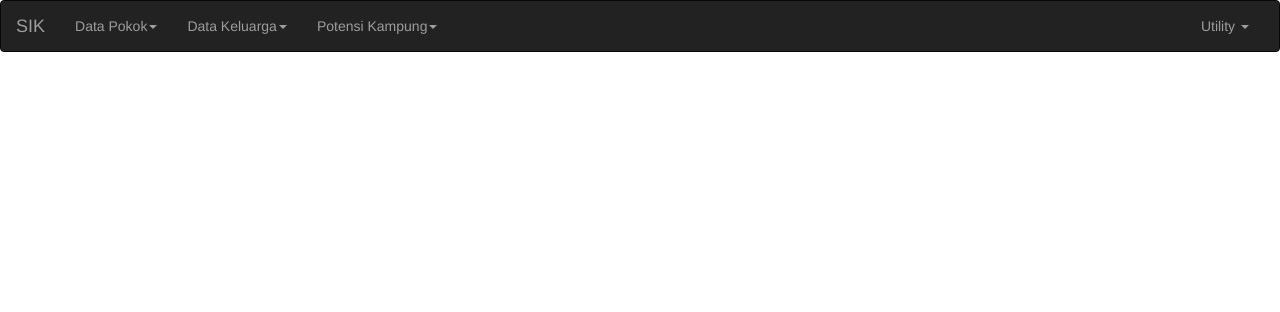
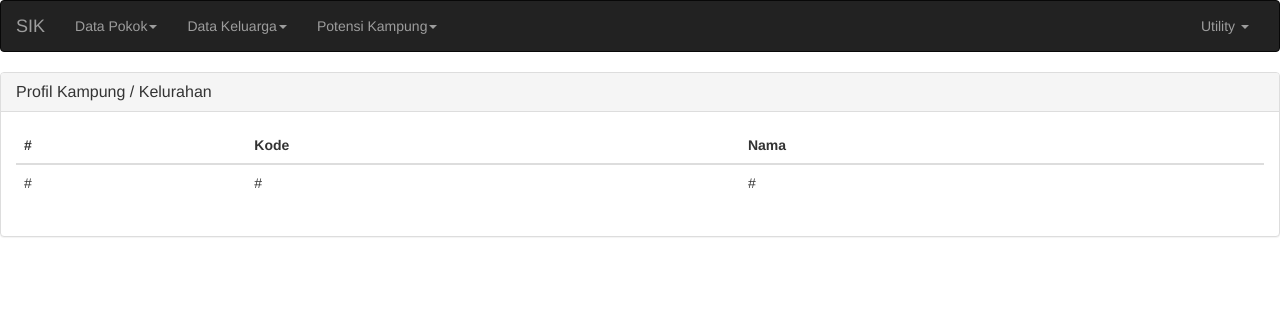
Before and after one commit to arecastudio/sik, a PHP site: page /?ref=profil-kampung-list in a window 1280 px wide. Shown: the top 312 px of the page. Run offline with PHP 8.4, Linux system fonts and the light colour scheme; some libraries are stand-ins or nearby versions.

Commit message:
update lagi...

```diff
--- a/index.php
+++ b/index.php
@@ -40,7 +40,7 @@
         <li class="dropdown">
           <a href="#" class="dropdown-toggle" data-toggle="dropdown" role="button" aria-haspopup="true" aria-expanded="false">Data Pokok<span class="caret"></span></a>
           <ul class="dropdown-menu">
-            <li><a href="?ref=profil-kampung">Profil Kampung/Kelurahan</a></li>
+            <li><a href="?ref=profil-kampung-list">Profil Kampung/Kelurahan</a></li>
             <li><a href="?ref=personil">Personil</a></li>
             <li><a href="#">Data Umum</a></li>
             <li><a href="#">Keuangan</a></li>
@@ -98,8 +98,8 @@
 if (isset($_GET['ref'])) {
 	$ref=$_GET['ref'];
 	switch ($ref) {
-		case 'profil-kampung':
-			require_once('pages/profil-kampung.php');
+		case 'profil-kampung-list':
+			require_once('pages/profil-kampung-list.php');
 			break;
 		case 'personil':
 			require_once('pages/personil.php');
--- /dev/null
+++ b/pages/profil-kampung-list.php
@@ -0,0 +1,23 @@
+<div class="panel panel-default">
+  <div class="panel-heading">
+    <h3 class="panel-title">Profil Kampung / Kelurahan</h3>
+  </div>
+  <div class="panel-body">
+  	<table class="table">
+  		<thead>
+  			<tr>
+  				<th>#</th>
+  				<th>Kode</th>
+  				<th>Nama</th>
+  			</tr>
+  		</thead>
+  		<tbody>
+  			<tr>
+  				<td>#</td>
+  				<td>#</td>
+  				<td>#</td>
+  			</tr>
+  		</tbody>
+  	</table>
+  </div>
+</div>
```
Also changed, not shown: pages/profil-kampung-entry.php (renamed from pages/profil-kampung.php).
